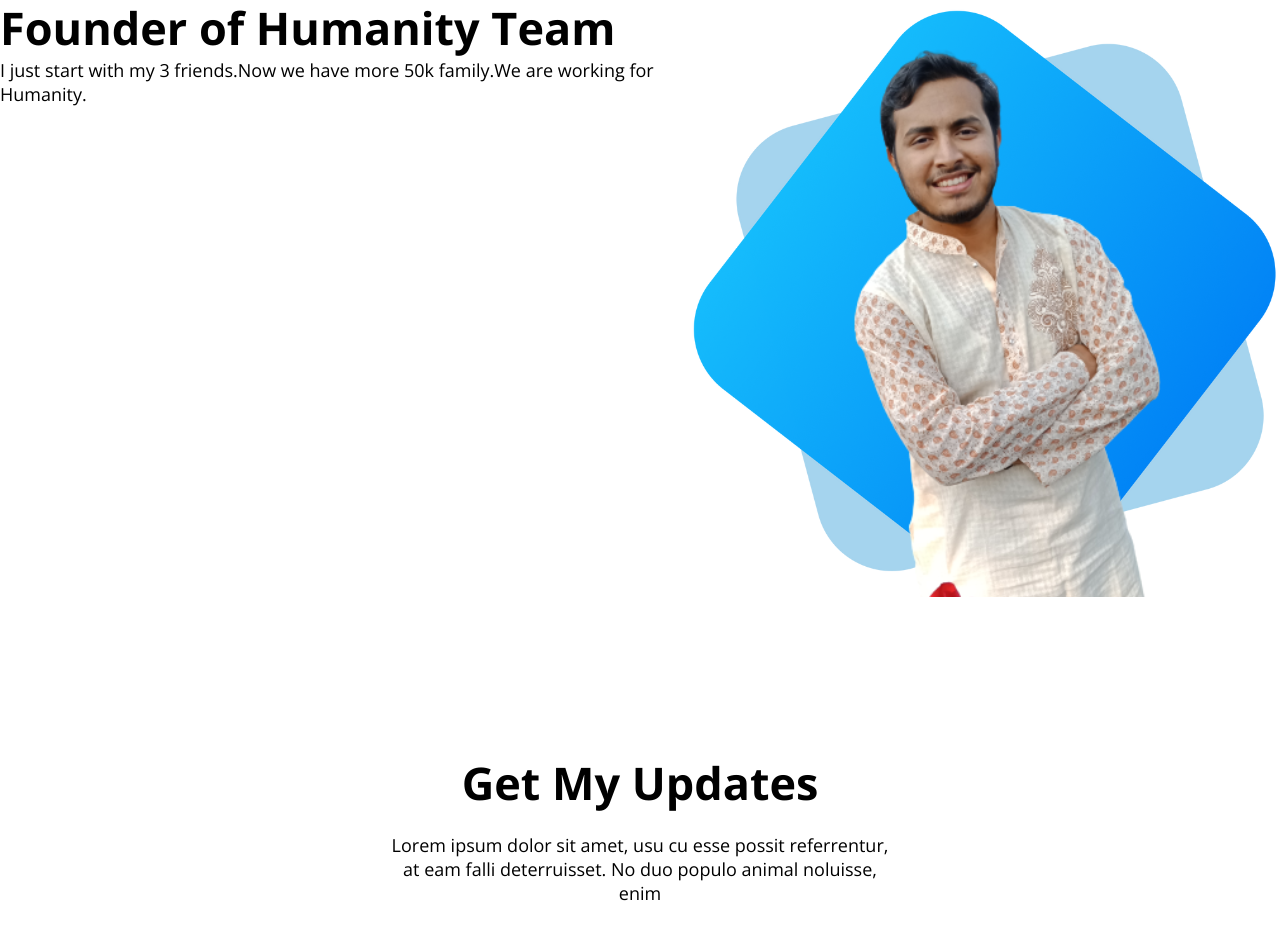
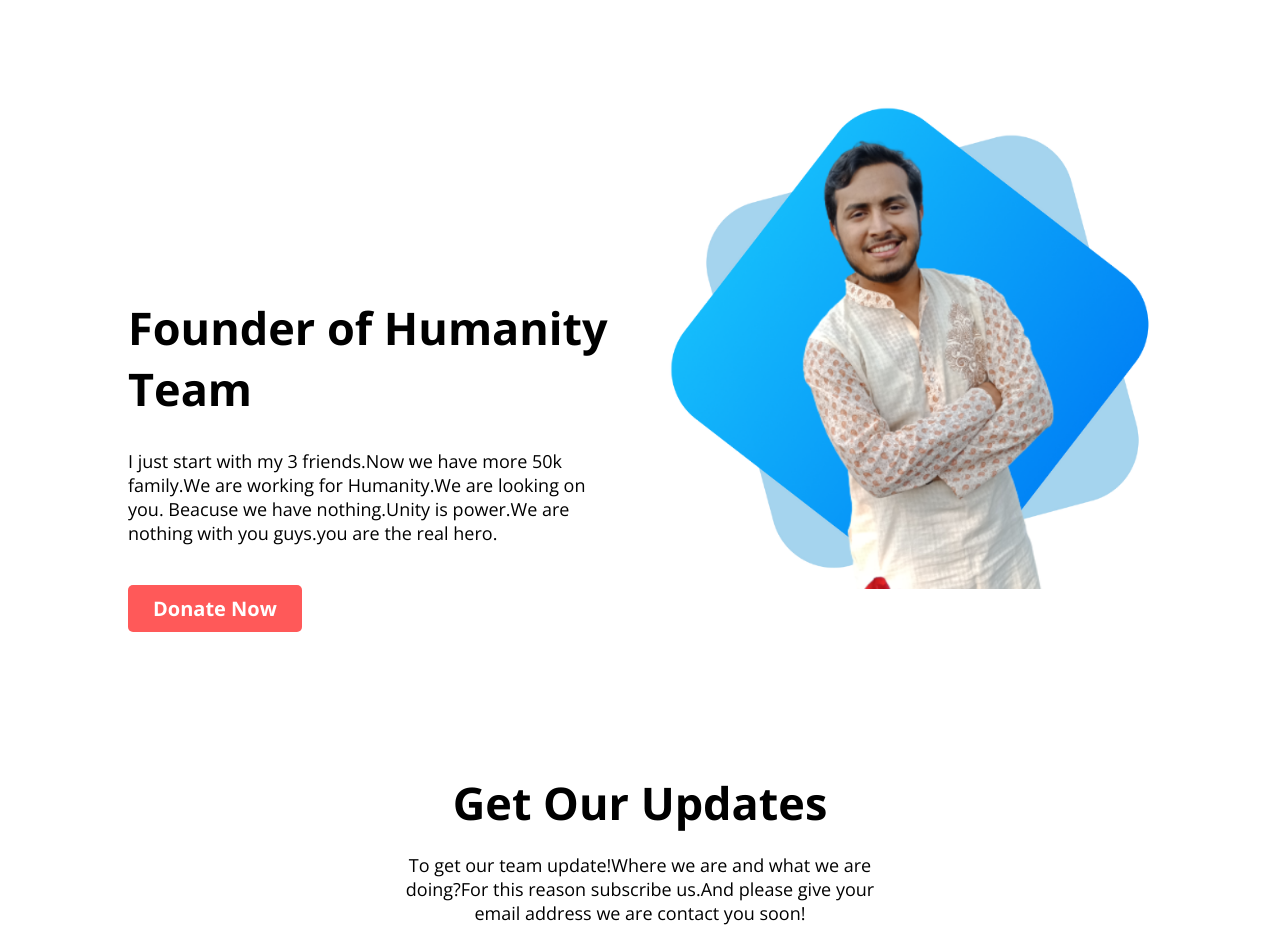
Before and after one commit to anwer-bijoy/donate-flooded-people, a plain HTML site: page index.html in a window 1280 px wide. Shown: the part 2831-3760 px from the top of the page. Drawn offline with nearby package versions, Linux system fonts and the light colour scheme.

Commit message:
Team founder done

```diff
--- a/index.html
+++ b/index.html
@@ -94,19 +94,21 @@
         </div>
     </section>
     <section id="founder-team" class="flex-container">
-        <div>
+        <div class="founder-team-content">
             <h2>Founder of Humanity Team</h2>
-            <p>I just start with my 3 friends.Now we have more 50k family.We are working for Humanity.</p>
+            <p>I just start with my 3 friends.Now we have more 50k family.We are working for Humanity.We are looking on
+                you. Beacuse we have nothing.Unity is power.We are nothing with you guys.you are the real hero. </p>
+            <a class="donate-btn" href="https://www.facebook.com/anwerhossen.bijoy/" target="_blank">Donate Now</a>
         </div>
-        <div>
+        <div class="founder-team-img">
             <img src="images/anwer.png" alt="Anwer Bijoy founder of Humanity Team">
         </div>
     </section>
     <section id="get-updates">
         <div class="updates-top">
-            <h2>Get My Updates</h2>
-            <p>Lorem ipsum dolor sit amet, usu cu esse possit referrentur, at eam falli deterruisset. No duo populo
-                animal noluisse, enim</p>
+            <h2>Get Our Updates</h2>
+            <p>To get our team update!Where we are and what we are doing?For this reason subscribe us.And please give
+                your email address we are contact you soon!</p>
         </div>
         <div class="updates-bottom bc-fff4d6 ">
             <form action="">
--- a/style.css
+++ b/style.css
@@ -235,4 +235,25 @@ footer p {
   height: 400px;
 }
 #founder-team {
+  width: 80%;
+  margin: 0 auto;
+  margin-top: 100px;
 }
+.founder-team-content {
+  width: 48%;
+  margin-right: 2%;
+}
+.founder-team-content h2 {
+  padding-top: 200px;
+  margin-bottom: 30px;
+}
+.founder-team-content p {
+  margin-bottom: 50px;
+}
+.founder-team-img {
+  width: 48%;
+  margin-left: 2%;
+}
+.founder-team-img img {
+  width: 100%;
+}
```
